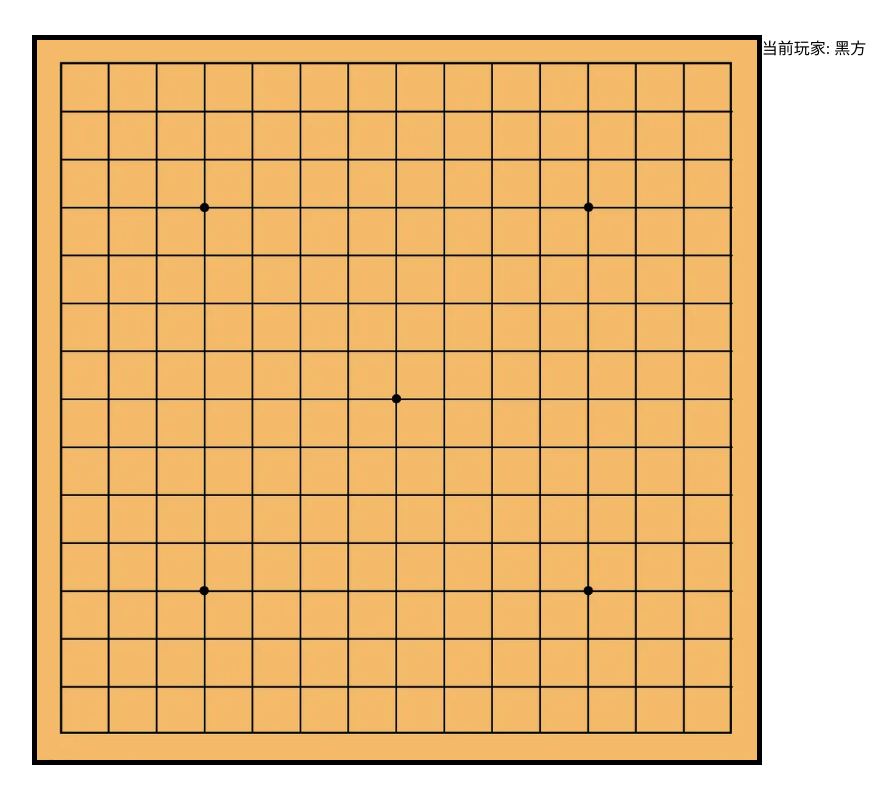
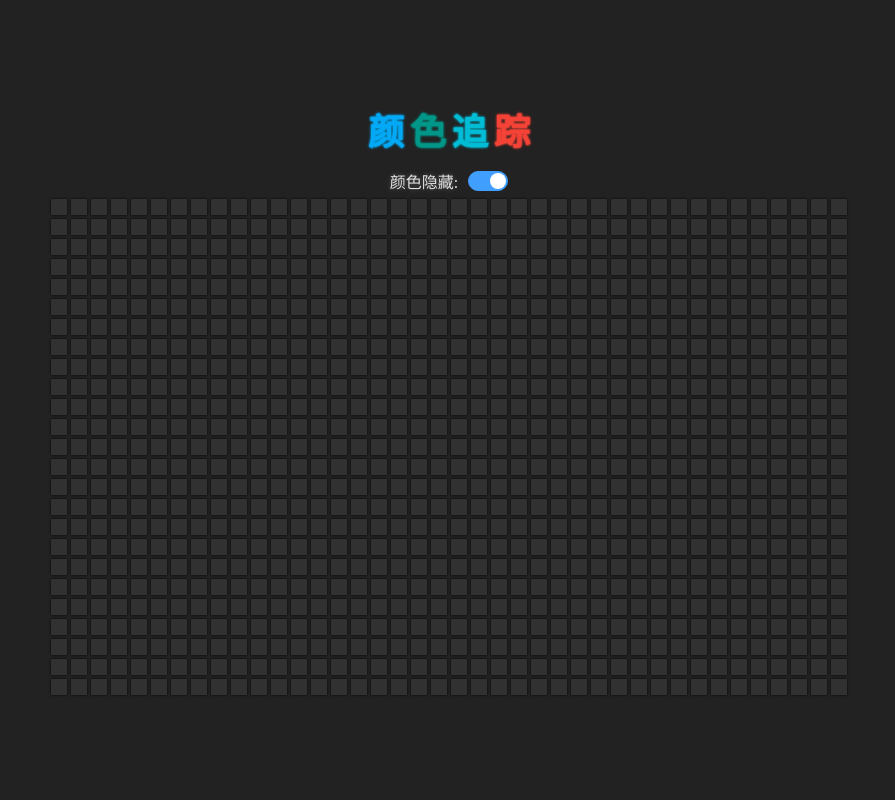
Before and after one commit to striveB/j-projects, a Vue app: page /#/colors in a window 1280 px wide. Shown: the whole page, without its empty margins (191-1086 px from the left). Built offline with nearby package versions, Linux system fonts and the light colour scheme.

Commit message:
加入elementPlus，完成颜色追踪游戏

```diff
--- a/index.html
+++ b/index.html
@@ -2,11 +2,11 @@
 <html lang="en">
   <head>
     <meta charset="UTF-8" />
-    <link rel="icon" href="/favicon.ico" />
+    <link rel="icon" href="/logo.png" />
     <meta name="viewport" content="width=device-width, initial-scale=1.0" />
-    <title>Vite App</title>
+    <title>游戏集</title>
   </head>
-  <body>
+  <body style="background-color: #f5f5f5;">
     <div id="app"></div>
     <script type="module" src="/src/main.ts"></script>
   </body>
--- a/package.json
+++ b/package.json
@@ -9,7 +9,8 @@
     "test": "vitest"
   },
   "dependencies": {
-    "vue": "^3.2.25"
+    "vue": "^3.2.25",
+    "vue-router": "^4.1.3"
   },
   "devDependencies": {
     "@vitejs/plugin-vue": "^2.3.3",
--- a/src/App.vue
+++ b/src/App.vue
@@ -1,11 +1,10 @@
 <script setup lang="ts">
-// This starter template is using Vue 3 <script setup> SFCs
-// Check out https://vuejs.org/api/sfc-script-setup.html#script-setup
-import Fiveinarow from './pages/fiveinarow/Fiveinarow.vue'
 </script>
 
 <template>
-  <Fiveinarow />
+  <div id="page">
+    <RouterView/>
+  </div>
 </template>
 
 <style lang="less">
--- a/src/main.ts
+++ b/src/main.ts
@@ -1,4 +1,14 @@
 import { createApp } from 'vue'
+import router from './router'
+import ElementPlus from 'element-plus'
+import * as ElementPlusIconsVue from '@element-plus/icons-vue'
+import 'element-plus/dist/index.css'
 import App from './App.vue'
 
-createApp(App).mount('#app')
+const app = createApp(App)
+app.use(router)
+app.use(ElementPlus)
+for (const [key, component] of Object.entries(ElementPlusIconsVue)) {
+    app.component(key, component)
+}
+app.mount('#app')
--- /dev/null
+++ b/src/pages/Home.vue
@@ -0,0 +1,42 @@
+<template>
+   <div class="body">
+      <div class="projects">
+         <router-link to="/five-chess" custom v-slot="{ navigate }">
+            <div @click="navigate" class="item">
+               <span class="title"><el-icon><Aim /></el-icon>&nbsp;五子棋</span>
+            </div>
+         </router-link>
+         <router-link to="/colors" custom v-slot="{ navigate }">
+            <div @click="navigate" class="item">
+               <span class="title"><el-icon><Brush /></el-icon>&nbsp;颜色追踪</span>
+            </div>
+         </router-link>
+      </div>
+   </div>
+</template>
+<style lang="less" scoped>
+.body {
+   width: 100wh;
+   height: 100vh;
+   display: flex;
+   justify-content: center;
+   align-items: center;
+   text-shadow: 0 0 2px #4d4d4d;
+   .projects {
+      .item {
+         cursor: pointer;
+         margin-bottom: 2px;
+         transition: 0.3s ease;
+         border-radius: 5px;
+         padding: 10px;
+         &:hover {
+            background-color: rgba(0, 0, 0, 0.1);
+         }
+         .title {
+            display: flex;
+            align-items: center;
+         }
+      }
+   }
+}
+</style>
--- /dev/null
+++ b/src/pages/color/Colors.vue
@@ -0,0 +1,154 @@
+<script lang="ts" setup>
+    import { reactive, ref } from 'vue'
+    interface Rel {
+        [index: number]: {
+            backgroundColor: string,
+            boxShadow: string,
+        }
+    }
+    const colors = [
+        '#f44336',
+        '#e91e63',
+        '#9c27b0',
+        '#673ab7',
+        '#3f51b5',
+        '#2196f3',
+        '#03a9f4',
+        '#00bcd4',
+        '#009688',
+        '#4caf50',
+        '#8bc34a',
+        '#cddc39',
+        '#ffeb3b',
+        '#ffc107',
+        '#ff9800',
+        '#ff5722',
+        '#795548',
+        '#9e9e9e',
+        '#607d8b',
+    ];
+    let title = reactive([{
+        text: '颜',
+        color: ''
+    },{
+        text: '色',
+        color: ''
+    },{
+        text: '追',
+        color: ''
+    },{
+        text: '踪',
+        color: ''
+    }])
+    let rel = reactive<Rel>({})
+    let isRemove = ref(true)
+    let timer = 0
+    function addBg(index: number){
+        let color = colors[Math.floor(Math.random() * colors.length)];
+        let now = new Date().getTime()
+        if(now - timer >= 200) {
+            setTitleColor(color)
+            timer = now
+        }
+        rel[index] = {
+            backgroundColor: color,
+            boxShadow: `0 0 2px ${color}, 0 0 10px ${color}`,
+        };
+    }
+    function removeBg(index: number){
+        if(!isRemove.value) return
+        rel[index] = {
+            backgroundColor: '#313131',
+            boxShadow: '0 0 2px #000'
+        }
+    }
+    let i = 0
+    function setTitleColor(color: string) {
+        title.forEach(item => {
+            item.color = '#000'
+        })
+        if(i >= title.length){
+            i = 0;
+        }
+        title[i].color = color;
+        i++;
+    }
+    function resetTitleColor() {
+        title.forEach(item => {
+            item.color = colors[Math.floor(Math.random() * colors.length)]
+        })
+    }
+    resetTitleColor()
+</script>
+<template>
+    <div class="colors">
+        <h1>
+            <span
+            v-for="t, index in title"
+            :key="index"
+            :style="{color: t.color, textShadow: `0 0 2px ${t.color}, 0 0 3px ${t.color}`}">{{ t.text }}</span>
+        </h1>
+        <div class="setting">
+            <div class="setting-item">
+                <span>颜色隐藏:</span> <el-switch v-model="isRemove"/>
+            </div>
+        </div>
+        <div class="box">
+            <div
+            class="check"
+            v-for="i in 1000"
+            :key="i"
+            :style="rel[i]"
+            @mouseover="addBg(i)"
+            @mouseout="removeBg(i)"></div>
+        </div>
+    </div>
+</template>
+<style lang="less" scoped>
+.colors {
+    height: 100vh;
+    display: flex;
+    overflow: hidden;
+    flex-direction: column;
+    justify-content: center;
+    align-items: center;
+    background-color: #222222;
+    h1 {
+        margin-bottom: 10px;
+        span {
+            margin: 0 3px;
+            font-size: 36px;
+            transition: 0.3s ease;
+        }
+    }
+    .setting {
+        .setting-item {
+            display: flex;
+            align-items: center;
+            span {
+                margin-right: 10px;
+                color: #e0e0e0;
+                text-shadow: 0 0 5px #5a5a5a;
+            }
+        }
+    }
+    .box {
+        display: flex;
+        flex-wrap: wrap;
+        align-content: flex-start;
+        width: 800px;
+        .check {
+            width: 16px;
+            height: 16px;
+            margin: 2px;
+            cursor: pointer;
+            background-color: #313131;
+            box-shadow: 0 0 2px #000;
+            transition: 2s ease;
+            &:hover {
+                transition-duration: 0s;
+            }
+        }
+    }
+}
+</style>
--- a/src/pages/fiveinarow/Fiveinarow.vue
+++ b/src/pages/fiveinarow/Fiveinarow.vue
@@ -5,18 +5,21 @@ type pieces = {
     y: number,
     player?: number
 }
-
-type rel = {
-    [key: number]: pieces[]
-}
 // 当前玩家
 let player = ref(1)
+// 游戏是否结束
+let gameOver = ref(false)
 // 棋盘
 let checkerboard = reactive<pieces[][]>([])
 // 黑方所有棋子
 let balckChess: pieces[] = []
 // 白方所有棋子
 let whiteChess: pieces[] = []
+
+let activeChess = reactive<pieces>({
+    x: -1,
+    y: -1,
+})
 
 // 初始化棋盘
 function init(){
@@ -32,16 +35,17 @@ function init(){
 init()
 // 下棋操作
 function doClick(chess: pieces){
-    console.log(chess)
-    if(chess.player){
+    if(chess.player || checkGameOver()){
         return
     }
     chess.player = player.value
+    Object.assign(activeChess, chess)
     if(player.value === 1) {
         balckChess.push(chess)
     } else {
         whiteChess.push(chess)
     }
+    // 游戏判断
     if(
         crosswise(chess.x, chess.y, chess.player) ||
         vertical(chess.x, chess.y, chess.player) ||
@@ -49,10 +53,40 @@ function doClick(chess: pieces){
         leftIncline(chess.x, chess.y, chess.player)
     ){
         alert(`【${player.value === 1 ? '黑方' : '白方'}】胜利！`)
+        console.log(`【${player.value === 1 ? '黑方' : '白方'}】胜利！`)
+        gameOver.value = true
     }
     player.value = player.value === 1 ? 2 : 1
+    if(player.value === 2) {
+        // ai()
+    }
 }
 
+function checkGameOver(){
+    if(gameOver.value){
+        // alert(`【${player.value === 1 ? '黑方' : '白方'}】胜利！`)
+        return true
+    } else {
+        return false
+    }
+}
+
+function resetGame(){
+    checkerboard.forEach((y, index) => {
+        y.forEach(x => {
+            x.player = -1
+        })
+    })
+    console.log(checkerboard)
+}
+
+function ai(){
+    let y = 0
+    let x = 0
+    setTimeout(()=> {
+        doClick(checkerboard[y][x])
+    }, 500)
+}
 // 判断横向是否胜利
 function crosswise(x: number, y: number, player: number) {
     let len = 1
@@ -164,8 +198,6 @@ function leftIncline(x: number, y: number, player: number){
     }
     return len >= 5
 }
-
-
 </script>
 
 <template>
@@ -178,7 +210,7 @@ function leftIncline(x: number, y: number, player: number){
                   <td
                   v-for="pieces in arr1"
                   @click="doClick(pieces)"
-                  :class="{'black': pieces.player === 1, 'white': pieces.player === 2}"
+                  :class="{'black': pieces.player === 1, 'white': pieces.player === 2, 'active': activeChess.x === pieces.x && activeChess.y === pieces.y}"
                   :key="pieces.x"
                   >
                   <!-- {{ pieces.x }},{{ pieces.y }} -->
@@ -187,6 +219,7 @@ function leftIncline(x: number, y: number, player: number){
             </table>
             <div class="side">
                 当前玩家: {{ player === 1 ? '黑方' : '白方' }}
+                <!-- <button @click="resetGame()">重新开始</button> -->
             </div>
         </div>
     </div>
@@ -225,6 +258,9 @@ function leftIncline(x: number, y: number, player: number){
             .white {
                 background-color: white;
             }
+            .active {
+                border: 2px solid red;
+            }
         }
     }
 }
--- /dev/null
+++ b/src/router/index.ts
@@ -0,0 +1,24 @@
+import { createRouter, createWebHashHistory, RouteRecordRaw } from 'vue-router'
+const routes: RouteRecordRaw[] = [
+    {
+        name: '首页',
+        path: '/',
+        component: () => import('@/pages/Home.vue')
+    },
+    {
+        name: '五子棋',
+        path: '/five-chess',
+        component: () => import('@/pages/fiveinarow/Fiveinarow.vue')
+    },
+    {
+        name: '颜色追踪',
+        path: '/colors',
+        component: () => import('@/pages/color/Colors.vue')
+    }
+]
+const router = createRouter({
+    routes,
+    history: createWebHashHistory()
+})
+
+export default router
--- a/vite.config.ts
+++ b/vite.config.ts
@@ -1,7 +1,17 @@
 import { defineConfig } from 'vite'
 import vue from '@vitejs/plugin-vue'
+const { resolve } = require('path')
+const srcPath = resolve(__dirname, 'src')
 
 // https://vitejs.dev/config/
 export default defineConfig({
-  plugins: [vue()]
+  plugins: [vue()],
+  resolve: {
+    alias: [
+      {
+        find: '@',
+        replacement: srcPath,
+      }
+    ]
+  }
 })
```
Also changed, not shown: src/components/HelloWorld.vue (deleted, +0 -52 lines), public/logo.png (added), src/components/MyHeader.vue (added).
